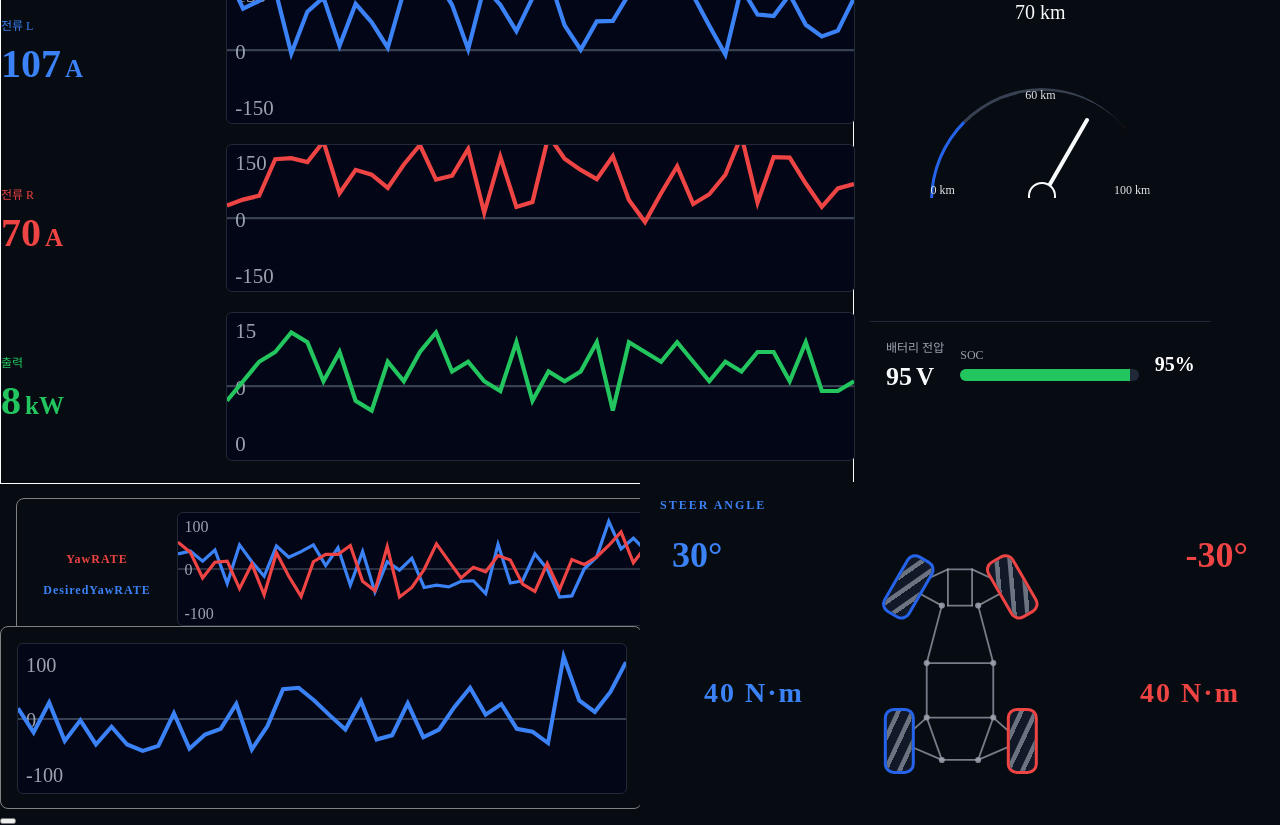
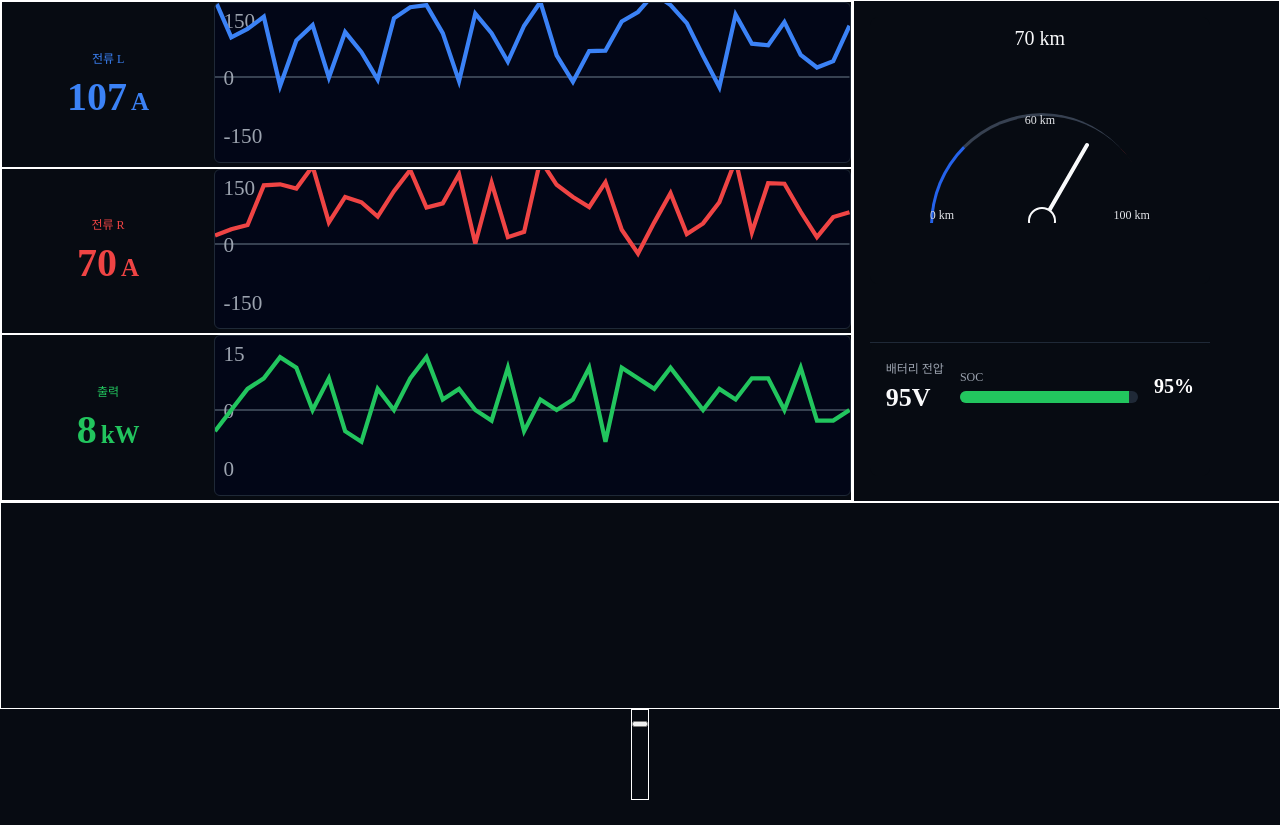
Before and after one commit to IJ-LMNO/MIP_Monitoring_Project, a React app in the folder Frontend/: page / in a window 1280 px wide. After the commit the page ends 800 px from the top, so only its background shows below. Built offline with nearby package versions, Linux system fonts and the light colour scheme; the HTML template or start-up script is replaced by a standard one.

Commit message:
refact : css

```diff
--- a/Frontend/src/App.jsx
+++ b/Frontend/src/App.jsx
@@ -280,7 +280,7 @@ function App() {
                 </div>
 
                 <div className="dashboard-page-bottom">
-
+{/*
                     <div className="yawrate-rollrate-pannel">
                         <div className="yawrate-pannel">
                             <YawRatePanel yawRate={yawrate} desiredyawRate={desiredyawrate} />
@@ -291,7 +291,7 @@ function App() {
                     </div>
                     <div className="carstatus-pannel">
                         <CarStatusPannel carstatus={carstatus} />
-                    </div>
+                    </div> */}
 
                 </div>
 
--- /dev/null
+++ b/Frontend/src/components/MinLineChart/MiniLineChart.css
@@ -0,0 +1,15 @@
+.mini-line-chart {
+    background: #020617;
+    border: 1px solid #1f2937;
+    border-radius: 6px;
+}
+
+.chart-zero-line {
+    stroke: #374151;
+    stroke-width: 1;
+}
+
+.chart-label {
+    fill: #9ca3af;
+    font-size: 10px;
+}
--- a/Frontend/src/components/common/MiniLineChart.jsx
+++ b/Frontend/src/components/MinLineChart/MiniLineChart.jsx
@@ -1,6 +1,8 @@
+import "./MiniLineChart.css"
+
 function MiniLineChart({ data, color = "blue", min = -150, max = 150 }) {
     const width = 300;
-    const height = 70;
+    const height = 75;
 
     const points = data
         .map((value, index) => {
@@ -12,7 +14,7 @@ function MiniLineChart({ data, color = "blue", min = -150, max = 150 }) {
         .join(" ");
 
     return (
-        <svg className="mini-line-chart" width = "100%" height = "100%" viewBox={`0 0 ${width} ${height}`}>
+        <svg className="mini-line-chart" viewBox={`0 0 ${width} ${height}`}>
             <line x1="0" y1="35" x2={width} y2="35" className="chart-zero-line" />
 
             <text x="4" y="12" className="chart-label">
--- a/Frontend/src/components/common/TwoMiniLineChart.jsx
+++ b/Frontend/src/components/common/TwoMiniLineChart.jsx
@@ -24,7 +24,7 @@ function TwoMiniLineChart({
     const desiredYawratePoints = makePoints(desiredyawrate);
 
     return (
-        <svg className="mini-line-chart" width = "100%" height = "100%" viewBox={`0 0 ${width} ${height}`}>
+        <svg className="mini-line-chart" viewBox={`0 0 ${width} ${height}`}>
             <line
                 x1="0"
                 y1="35"
--- a/Frontend/src/components/dashboard.css
+++ b/Frontend/src/components/dashboard.css
@@ -4,26 +4,30 @@ body,
     margin: 0;
     padding: 0;
     height: 100vh;
+    width: 100vw;
 }
 
-body {
+body{
     background: #070b12;
+}
 
-    justify-content: center;
-    align-items: center;
+#root{
+
+    display: flex;
+
 }
 
 
+
 .dashboard-page {
-
-    width: 100%;
-    height: 100%;
-
     display: flex;
     flex-direction: column;
 
     justify-content: center;
     align-items: center;
+
+    width: 100vw;
+    height: 100vh;
 }
 
 .dashboard-page-pannel{
@@ -41,13 +45,11 @@ body {
 
     flex: 1;
 
-    width: 100%;
 }
 
 .powerstatus-panel{
     flex: 2;
 
-    height: 100%;
 
     border: 1px solid white;
 
@@ -59,8 +61,7 @@ body {
     display: flex;
     flex-direction: column;
 
-    height: 100%;
-
+    border: 1px solid white;
 }
 
 .speedstatus-pannel{
@@ -73,15 +74,11 @@ body {
 
 .dashboard-page-bottom{
     flex: 1;
-    width : 100%;
 
     display: flex;
     flex-direction: row;
-}
 
-.carstatus-pannel {
-    flex: 1;
-
+    border: 1px solid white;
 }
 
 .yawrate-rollrate-pannel{
@@ -90,21 +87,27 @@ body {
     display: flex;
     flex-direction: column;
 
-
+    border: 1px solid white;
 }
 
 .yawrate-pannel{
     flex : 2;
+
 }
 
-.yawrate-rollrate-pannel{
+.rollrate-pannel{
     flex : 1;
+
+}
+
+.carstatus-pannel {
+    flex: 1;
+
+    border: 1px solid white;
 }
 
 .dashboard-page-footer{
-    flex: 2;
+    flex: 1;
 
-    width: 100%;
-
-
+    border: 1px solid white;
 }
--- a/Frontend/src/components/panels/BatteryStatusPanel/BatteryStatusPanel.css
+++ b/Frontend/src/components/panels/BatteryStatusPanel/BatteryStatusPanel.css
@@ -49,3 +49,42 @@
 
     color: white;
 }
+
+
+
+
+.battery-row {
+    display: flex;
+    align-items: center;
+    gap: 16px;
+    border-top: 1px solid #1f2937;
+    padding-top: 16px;
+}
+
+
+.soc-area {
+    flex: 1;
+}
+
+.soc-title {
+    font-size: 12px;
+    color: #9ca3af;
+    margin-bottom: 6px;
+}
+
+.soc-bar {
+    height: 12px;
+    background: #1f2937;
+    border-radius: 999px;
+    overflow: hidden;
+}
+
+.soc-fill {
+    height: 100%;
+    background: #22c55e;
+}
+
+.soc-value {
+    font-size: 20px;
+    font-weight: 700;
+}
--- a/Frontend/src/components/panels/PowerStatusPanel/PowerStatusPanel.css
+++ b/Frontend/src/components/panels/PowerStatusPanel/PowerStatusPanel.css
@@ -2,6 +2,11 @@
     --blue: #3b82f6;
     --red: #ef4444;
     --green: #22c55e;
+}
+
+.power-status-pannels{
+    display: flex;
+    flex-direction: column;
 }
 
 .power-status-panel {
@@ -9,27 +14,33 @@
 
     border-radius: 8px;
     color: #e5e7eb;
+
+    flex: 1;
+    width: 100%;
 }
 
 .power-metric-row {
     display: flex;
     justify-content: space-between;
     align-items: center;
-    gap: 16px;
-    margin-bottom: 16px;
 
-    height: 100%;
-    width: 100%;
-
-    flex: 1;
+    border: 1px solid white;
 }
 
 .power-metric-text {
     flex : 1;
+
+    display: flex;
+    flex-direction: column;
+
+    justify-content: center;
+    align-items: center;
 }
 
 .minlinechart-row{
     flex : 3;
+
+    height: 100%;
 }
 
 .metric-label {
@@ -58,67 +69,7 @@
     font-weight: 700;
 }
 
-.metric-main-value span,
-.battery-value span {
+.metric-main-value span{
     font-size: 25px;
     margin-left: 4px;
 }
-
-.mini-line-chart {
-    width: 100%;
-    height: 100%;
-    background: #020617;
-    border: 1px solid #1f2937;
-    border-radius: 6px;
-}
-
-.chart-zero-line {
-    stroke: #374151;
-    stroke-width: 1;
-}
-
-.chart-label {
-    fill: #9ca3af;
-    font-size: 10px;
-}
-
-.battery-row {
-    display: flex;
-    align-items: center;
-    gap: 16px;
-    border-top: 1px solid #1f2937;
-    padding-top: 16px;
-}
-
-.battery-value {
-    font-size: 26px;
-    font-weight: 700;
-    color: #f9fafb;
-}
-
-.soc-area {
-    flex: 1;
-}
-
-.soc-title {
-    font-size: 12px;
-    color: #9ca3af;
-    margin-bottom: 6px;
-}
-
-.soc-bar {
-    height: 12px;
-    background: #1f2937;
-    border-radius: 999px;
-    overflow: hidden;
-}
-
-.soc-fill {
-    height: 100%;
-    background: #22c55e;
-}
-
-.soc-value {
-    font-size: 20px;
-    font-weight: 700;
-}
--- a/Frontend/src/components/panels/PowerStatusPanel/PowerStatusPanel.jsx
+++ b/Frontend/src/components/panels/PowerStatusPanel/PowerStatusPanel.jsx
@@ -1,4 +1,5 @@
-import MiniLineChart from "../../common/MiniLineChart";
+import MiniLineChart from "../../MinLineChart/MiniLineChart";
+
 import "./PowerStatusPanel.css";
 
 function PowerMetricRow({
@@ -34,8 +35,8 @@ function PowerMetricRow({
 
 function PowerStatusPanel({ telemetry }) {
     return (
-        <section className="power-status-panel">
-
+        <div className="power-status-pannels">
+            <div className="power-status-panel">
                 <PowerMetricRow
                     label="전류 L"
                     value={telemetry.currentLeft}
@@ -43,7 +44,8 @@ function PowerStatusPanel({ telemetry }) {
                     color="blue"
                     chartData={telemetry.series.currentLeft}
                 />
-
+            </div>
+            <div className="power-status-panel">
                 <PowerMetricRow
                     label="전류 R"
                     value={telemetry.currentRight}
@@ -51,7 +53,8 @@ function PowerStatusPanel({ telemetry }) {
                     color="red"
                     chartData={telemetry.series.currentRight}
                 />
-
+            </div>
+            <div className="power-status-panel">
                 <PowerMetricRow
                     label="출력"
                     value={telemetry.powerKw}
@@ -61,7 +64,9 @@ function PowerStatusPanel({ telemetry }) {
                     min={0}
                     max={15}
                 />
-        </section>
+
+            </div>
+        </div>
     );
 }
 
--- a/Frontend/src/components/panels/RollRateStatusPannel/RollRateStatusPannel.css
+++ b/Frontend/src/components/panels/RollRateStatusPannel/RollRateStatusPannel.css
@@ -6,7 +6,6 @@
     border-radius: 8px;
     flex-direction: row;
 
-    border: 1px solid gray;
 
 }
 
--- a/Frontend/src/components/panels/RollRateStatusPannel/RollRateStatusPannel.jsx
+++ b/Frontend/src/components/panels/RollRateStatusPannel/RollRateStatusPannel.jsx
@@ -1,17 +1,17 @@
-import MiniLineChart from "../../common/MiniLineChart"
+import MiniLineChart from "../../MinLineChart/MiniLineChart"
 
 import "./RollRateStatusPannel.css"
 
 function RollRateStatusPannel({RollRate}){
     return(
         <div className="rollrate-pannel-row">
-            {/* <div className="rollrate">
+            <div className="rollrate">
                 RollRate
                 <div className="rollrate-value">
                     {RollRate.value}
                 </div>
 
-            </div> */}
+            </div>
             <div className="rollrate-chart">
                 <MiniLineChart
                     data={RollRate.rollratearr}
--- a/Frontend/src/components/panels/YawRateRanel/YawRatePanel.css
+++ b/Frontend/src/components/panels/YawRateRanel/YawRatePanel.css
@@ -1,16 +1,11 @@
 .yawrate-pannel-row{
     display: flex;
-    width: 100%;
-    height: 100%;
+
     background: #070b12;
     border-radius: 8px;
     flex-direction: row;
     align-items: center;
 
-
-    margin : 16px 16px 8px;
-
-    border : 1px solid gray
 }
 
 .yawrate-pannel-chart{
```
Lines whose indentation alone changed are shown as unchanged.
